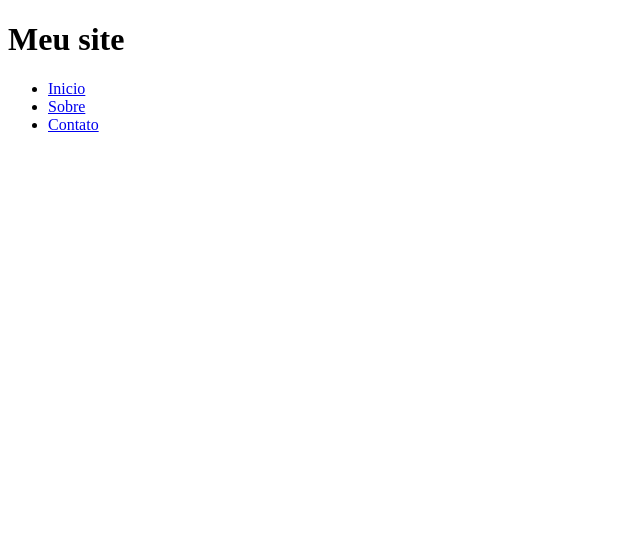
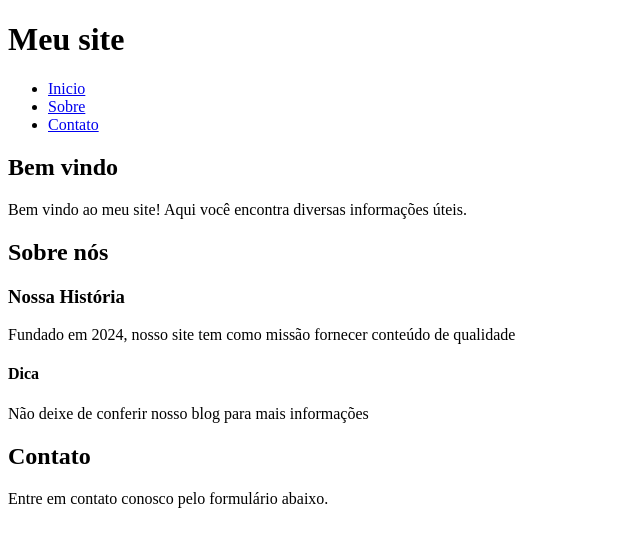
Before and after one commit to jeffepunk01/estudohtml, a plain HTML site: page index.html in a window 1280 px wide. Shown: the whole page, without its empty margins (0-640 px from the left). Drawn offline with nearby package versions, Linux system fonts and the light colour scheme.

Commit message:
Pequena alteracao

```diff
--- a/index.html
+++ b/index.html
@@ -26,12 +26,25 @@
 
 
     <section id="home">
+      <h2>Bem vindo</h2>
+      <p>Bem vindo ao meu site! Aqui você encontra diversas informações úteis.</p>
     </section>
 
     <section id="about">
+      <h2>Sobre nós</h2>
+      <article>
+        <h3>Nossa História</h3>
+        <p>Fundado em 2024, nosso site tem como missão fornecer conteúdo de qualidade</p>
+      </article>
+      <aside>
+        <h4>Dica</h4>
+        <p>Não deixe de conferir nosso blog para mais informações</p>
+      </aside>
     </section>
 
     <section id="contact">
+      <h2>Contato</h2>
+      <p>Entre em contato conosco pelo formulário abaixo.</p>
     </section>
 
 
```
